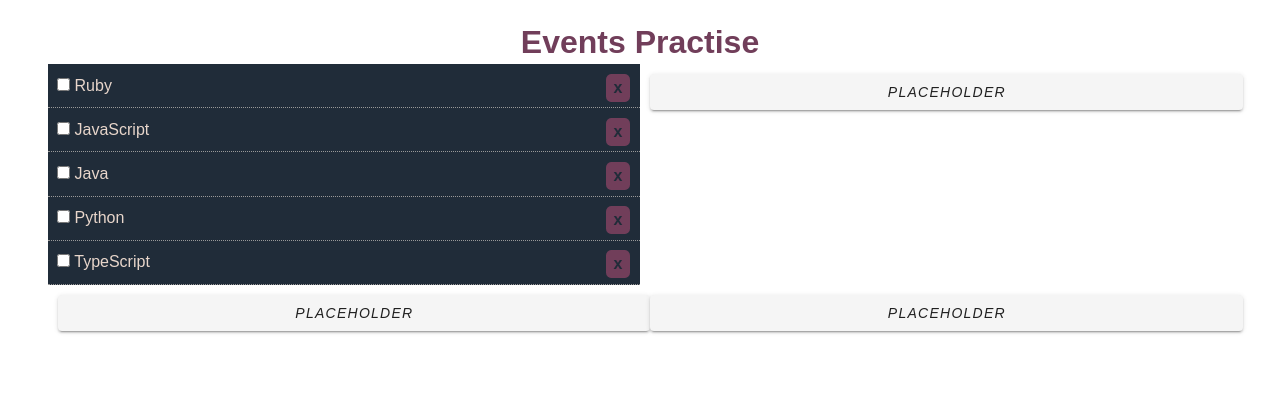
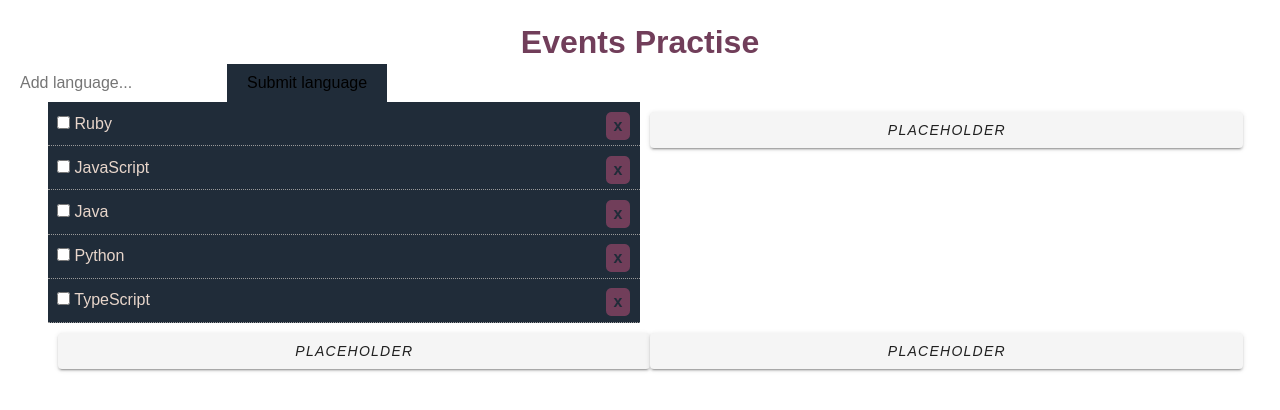
Before and after one commit to rcarmitage/js_sandbox, a Vue app in the folder vue_dom_events_app/vue_dom_events_app/: page / in a window 1280 px wide. Shown: the top 410 px of the page. Built offline with nearby package versions, Linux system fonts and the light colour scheme.

Commit message:
can add languages, not persisted

```diff
--- a/vue_dom_events_app/vue_dom_events_app/package.json
+++ b/vue_dom_events_app/vue_dom_events_app/package.json
@@ -8,6 +8,7 @@
   },
   "dependencies": {
     "core-js": "^3.4.4",
+    "uuid": "^3.3.3",
     "vue": "^2.6.10",
     "vuetify": "^2.1.0"
   },
--- a/vue_dom_events_app/vue_dom_events_app/src/App.vue
+++ b/vue_dom_events_app/vue_dom_events_app/src/App.vue
@@ -1,6 +1,7 @@
 <template lang="html">
   <div id="app">
     <Header />
+    <AddLanguage v-on:add-language="addLanguage" />
     <v-container class="vuetify-flexbox-container">
       <v-layout row wrap justify-space-around>
         <v-flex xs12 md6>
@@ -25,12 +26,14 @@
 <script>
 import Header from "./components/layout/Header.vue";
 import Languages from "./components/Languages.vue";
+import AddLanguage from "./components/AddLanguage.vue";
 
 export default {
   name: "app",
   components: {
     Header,
-    Languages
+    Languages,
+    AddLanguage
   },
   data() {
     return {
@@ -46,6 +49,9 @@ export default {
   methods: {
     deleteLanguage(id) {
       this.languages = this.languages.filter(language => language.id != id);
+    },
+    addLanguage(newLanguage) {
+      this.languages = [...this.languages, newLanguage];
     }
   }
 };
@@ -62,6 +68,18 @@ body {
   margin: 20px;
 }
 
+.btn {
+  display: inline-block;
+  background: #202C39;
+  color: #E8D6CB;
+  padding: 7px 20px;
+  cursor: pointer;
+}
+
+.btn:hover {
+  background: #2E5266;
+}
+
 .placeholder {
   margin: 10px;
   font-style: oblique;
--- /dev/null
+++ b/vue_dom_events_app/vue_dom_events_app/src/components/AddLanguage.vue
@@ -0,0 +1,38 @@
+<template>
+    <div>
+        <form @submit="addLanguage">
+            <input type="text" v-model="name" name="name" placeholder="Add language...">
+            <input type="submit" value="Submit language" class="btn">
+        </form>
+    </div>
+</template>
+
+<script>
+import uuid from 'uuid'
+
+export default {
+    name: "AddLanguage",
+    data() {
+        return {
+            name: ''
+        }
+    },
+    methods: {
+        addLanguage(e) {
+            e.preventDefault();
+            const newLanguage = {
+                id: uuid.v4(),
+                name: this.name,
+                learning: false
+            }
+            this.$emit('add-language', newLanguage);
+
+            this.name = '';
+        }
+    }
+}
+</script>
+
+<style scoped>
+
+</style>
```
Also changed, not shown: 1 other file (tests, documents, lock files or other folders).
